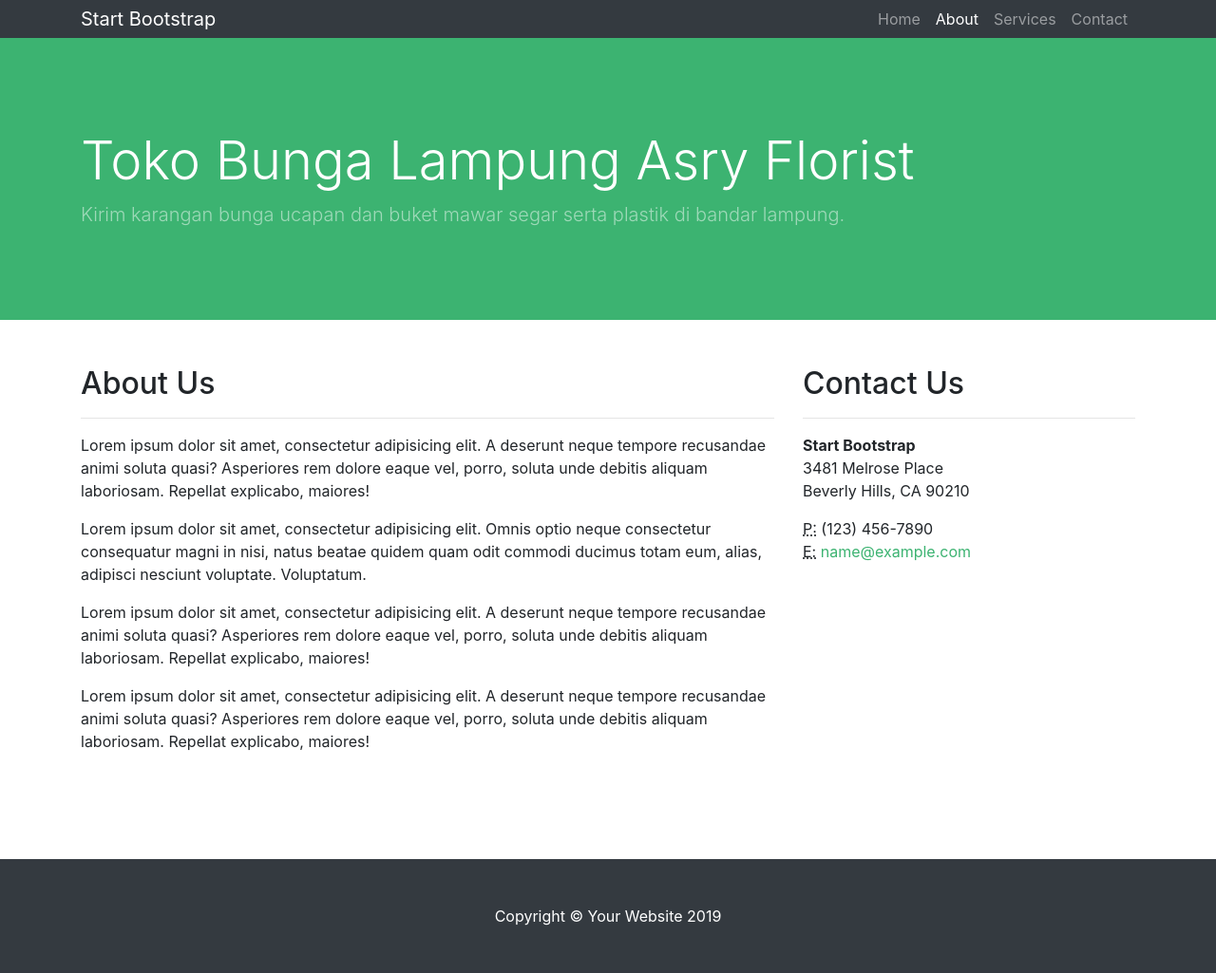
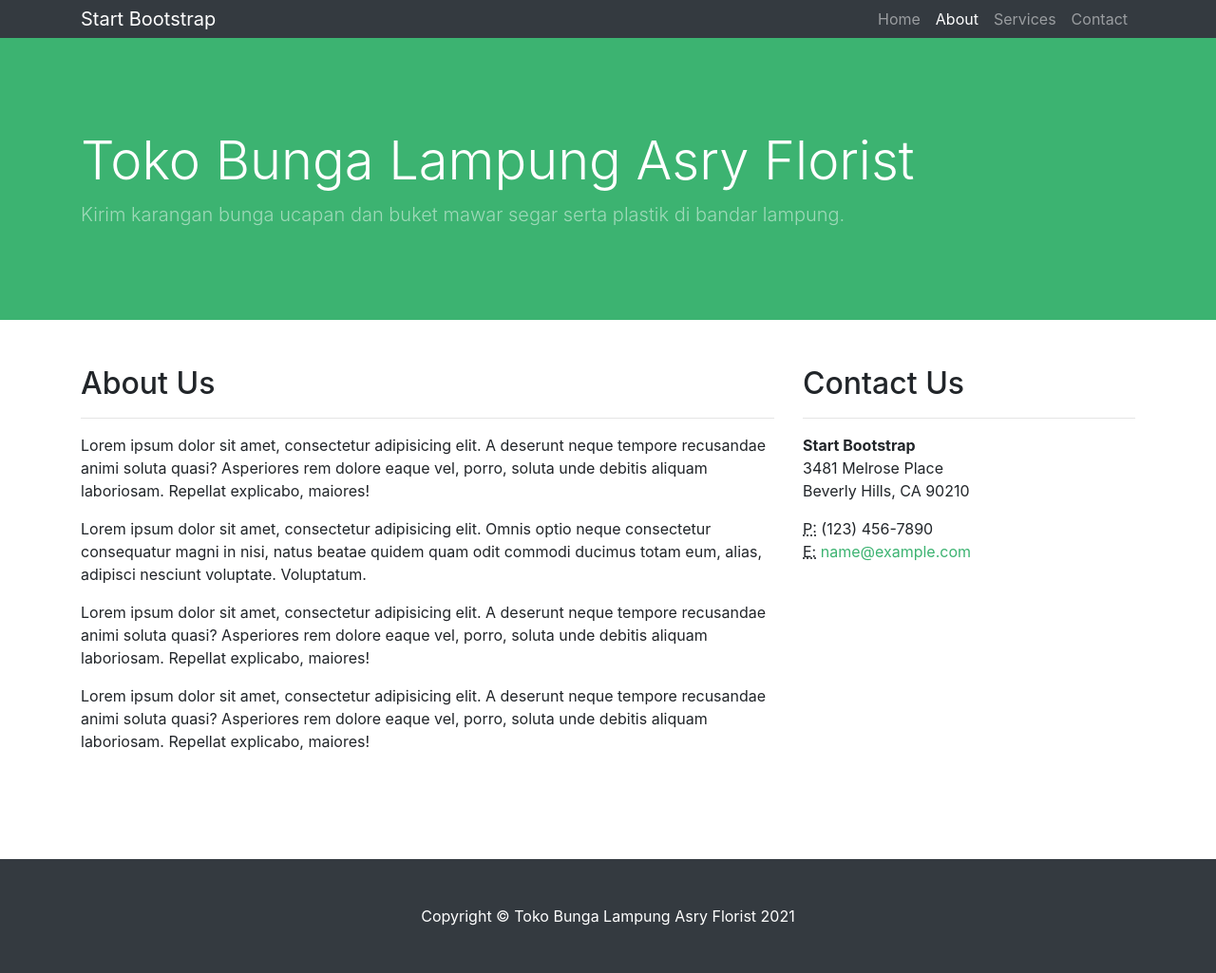
Before and after one commit to bungaasryflorist/tokobungalampung.github.io, a Jekyll site: the page built from _pages/about.html, in a window 1280 px wide. Shown: the whole page at 95% size. Built offline with Jekyll 4.4.1, drawn with Linux system fonts in a browser that asks for light colours.

Commit message:
Update footer.html

```diff
--- a/_includes/footer.html
+++ b/_includes/footer.html
@@ -2,7 +2,7 @@
 <footer class="py-5 bg-dark">
   <div class="container">
     <p class="m-0 text-center text-white">
-      Copyright &copy; Your Website 2019
+      Copyright &copy; Toko Bunga Lampung Asry Florist 2021
     </p>
   </div>
   <!-- /.container -->
```
